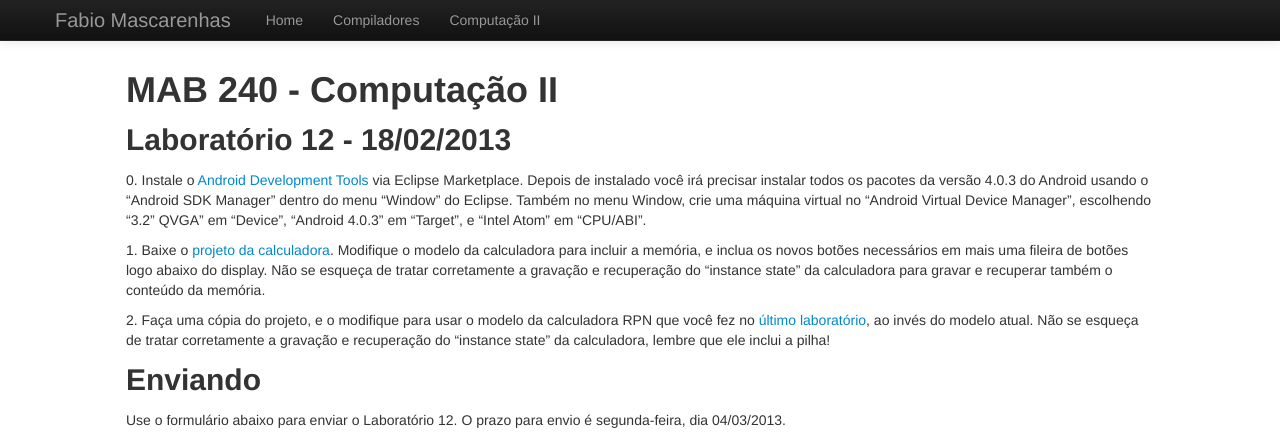
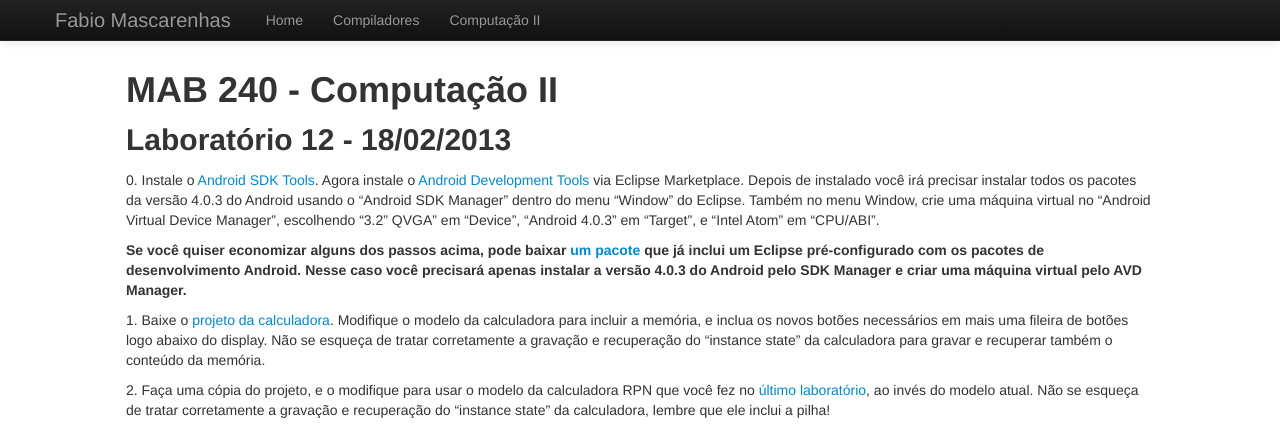
Before and after one commit to fabiomascarenhas/fabiomascarenhas.github.com, a Jekyll site: the page built from java/lab12.md, in a window 1280 px wide, cut to the strip 0-436 px from the top of the page. Built offline with Jekyll 4.4.1, drawn with Linux system fonts in a browser that asks for light colours.

Commit message:
adições no lab 12

```diff
--- a/java/lab12.md
+++ b/java/lab12.md
@@ -10,9 +10,11 @@ MAB 240 - Computação II
 Laboratório 12 - 18/02/2013
 ---------------------------
 
-0\. Instale o [Android Development Tools](http://marketplace.eclipse.org/content/android-development-tools-eclipse#.UR-7-auY5a4) via Eclipse Marketplace. Depois de instalado você irá precisar instalar todos os pacotes da versão 4.0.3 do Android
+0\. Instale o [Android SDK Tools](http://dl.google.com/android/installer_r21.1-windows.exe). Agora instale o [Android Development Tools](http://marketplace.eclipse.org/content/android-development-tools-eclipse#.UR-7-auY5a4) via Eclipse Marketplace. Depois de instalado você irá precisar instalar todos os pacotes da versão 4.0.3 do Android
 usando o "Android SDK Manager" dentro do menu "Window" do Eclipse. Também no menu Window, crie uma máquina virtual
 no "Android Virtual Device Manager", escolhendo "3.2" QVGA" em "Device", "Android 4.0.3" em "Target", e "Intel Atom" em "CPU/ABI".
+
+**Se você quiser economizar alguns dos passos acima, pode baixar [um pacote](http://dl.google.com/android/adt/adt-bundle-windows-x86.zip) que já inclui um Eclipse pré-configurado com os pacotes de desenvolvimento Android. Nesse caso você precisará apenas instalar a versão 4.0.3 do Android pelo SDK Manager e criar uma máquina virtual pelo AVD Manager.**
 
 1\. Baixe o [projeto da calculadora](CalcAndroid.zip). Modifique o modelo da calculadora para incluir a memória,
 e inclua os novos botões necessários em mais uma fileira de botões logo abaixo do display. Não se esqueça de
```
